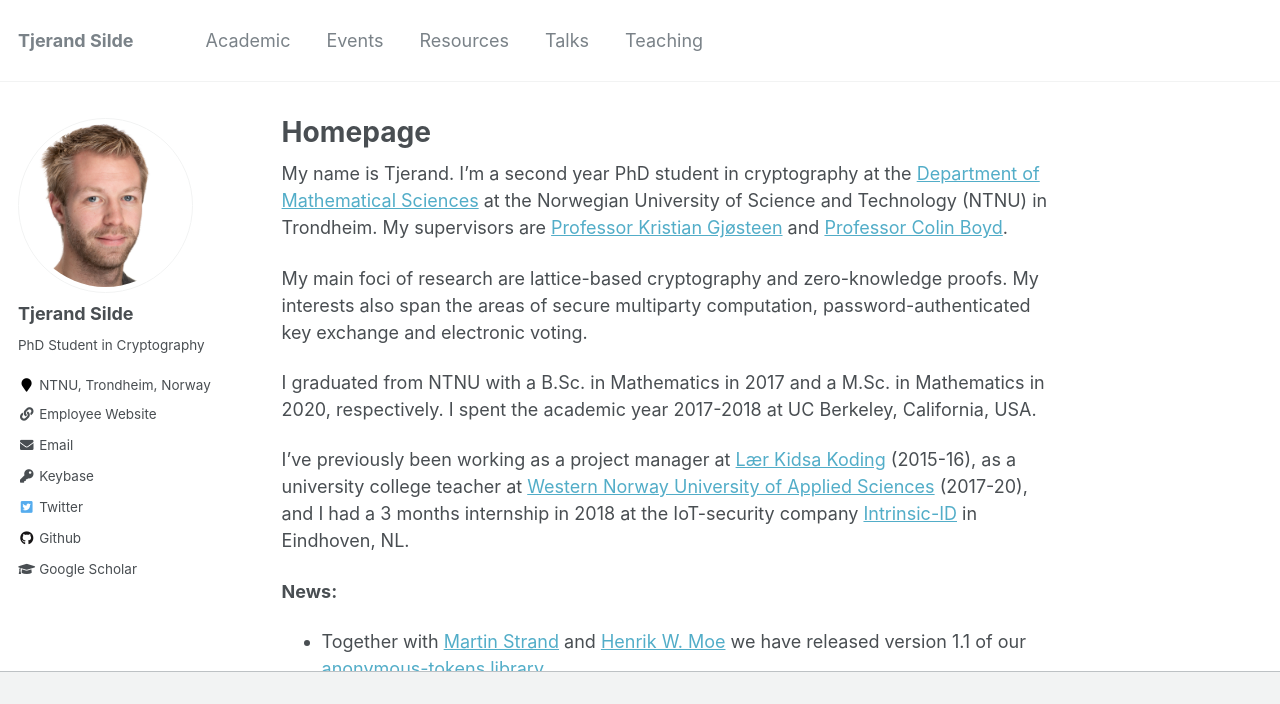
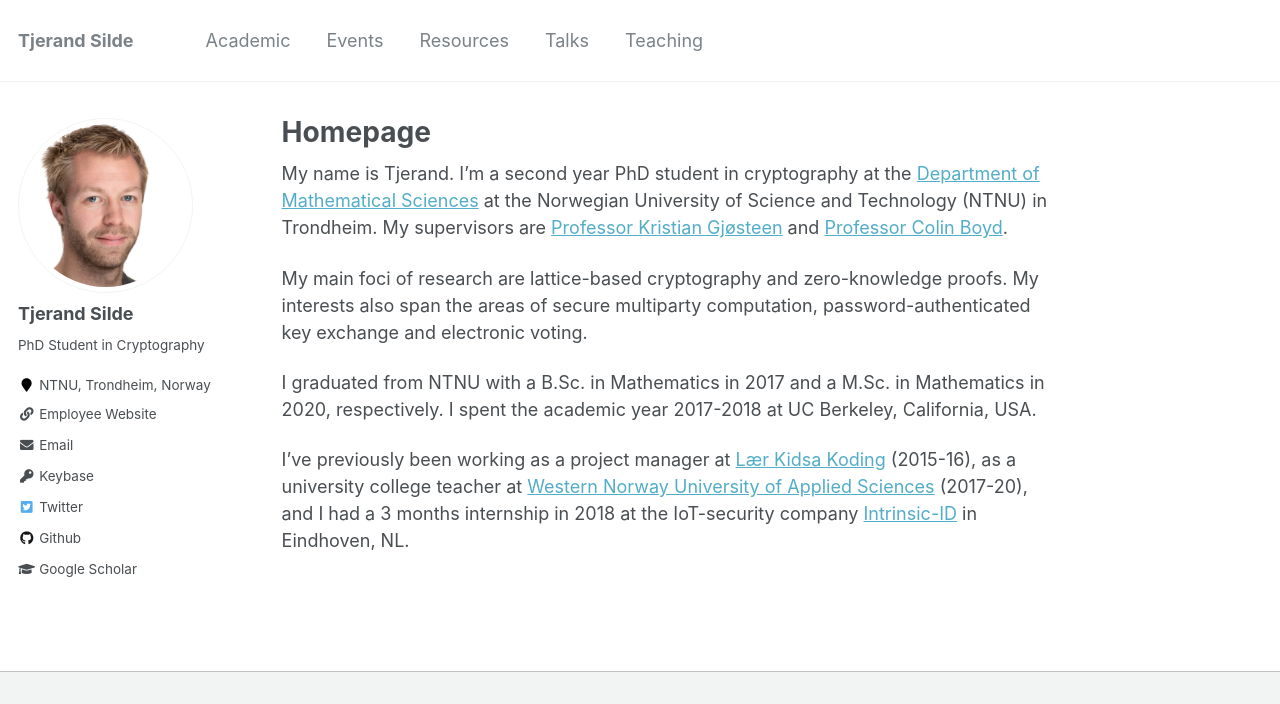
Before and after one commit to tjesi/tjesi.github.io, a Jekyll site: the page built from _pages/about.md, in a window 1280 px wide, cut to the strip 0-704 px from the top of the page. Built offline with Jekyll 4.4.1, drawn with Linux system fonts in a browser that asks for light colours.

Commit message:
Update about.md

```diff
--- a/_pages/about.md
+++ b/_pages/about.md
@@ -15,6 +15,3 @@ My main foci of research are lattice-based cryptography and zero-knowledge proof
 I graduated from NTNU with a B.Sc. in Mathematics in 2017 and a M.Sc. in Mathematics in 2020, respectively. I spent the academic year 2017-2018 at UC Berkeley, California, USA.
 
 I've previously been working as a project manager at [Lær Kidsa Koding](https://www.kidsakoder.no) (2015-16), as a university college teacher at [Western Norway University of Applied Sciences](https://www.hvl.no/en) (2017-20), and I had a 3 months internship in 2018 at the IoT-security company [Intrinsic-ID](https://www.intrinsic-id.com) in Eindhoven, NL.
-
-**News:**
-* Together with [Martin Strand](https://github.com/martstr) and [Henrik W. Moe](https://github.com/HenrikWM) we have released version 1.1 of our [anonymous-tokens library](https://github.com/HenrikWM/anonymous-tokens).
```
